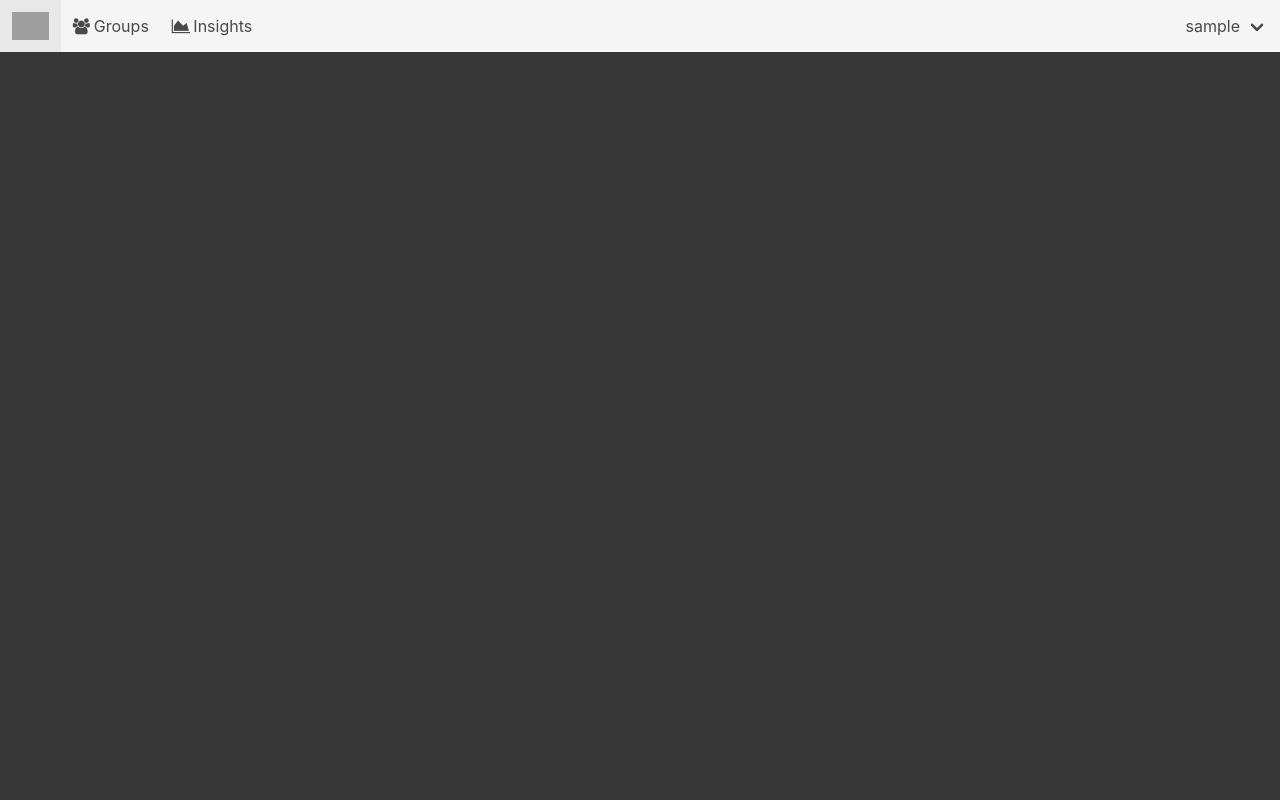
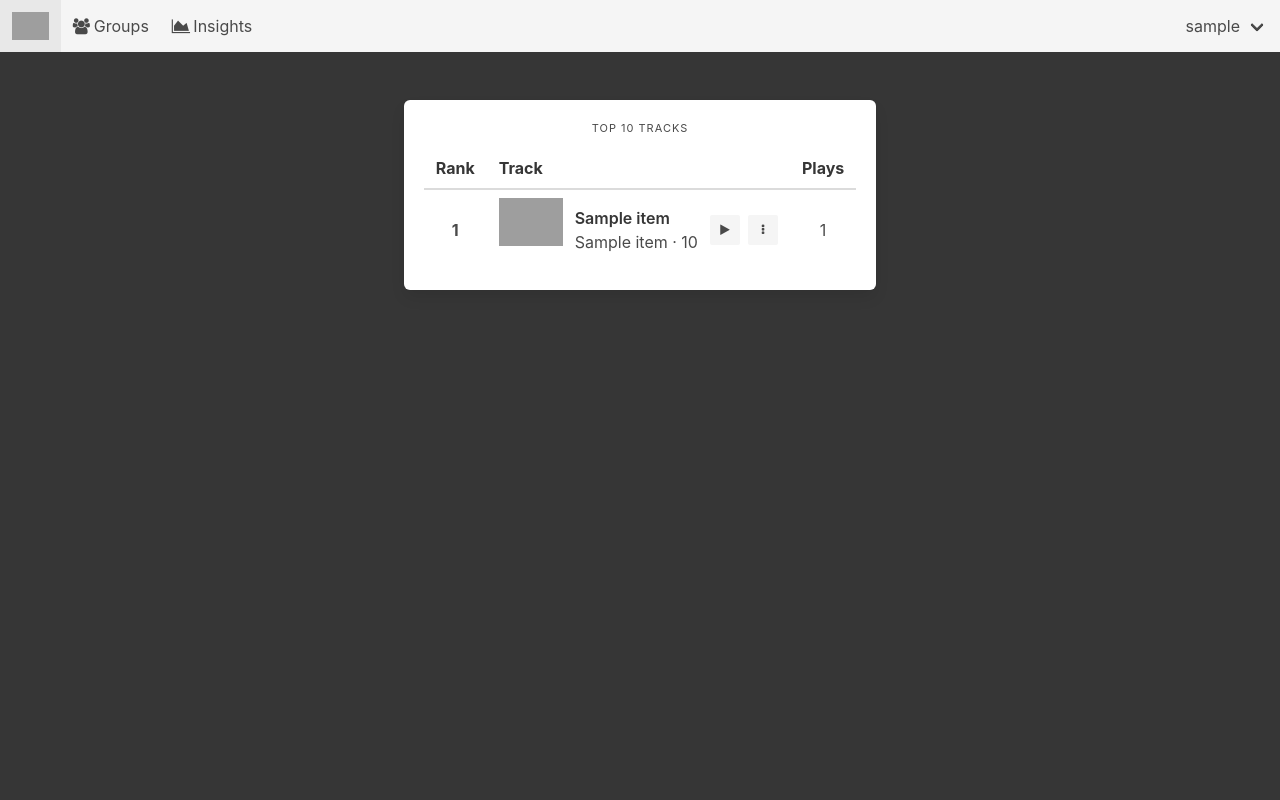
Before and after one commit to SongSwap-social/songswap-app, a Flask app: page /insights in a window 1280 px wide. Run offline with Flask 3, Linux system fonts and the light colour scheme; a user stored in the database is signed in; tables that the repository leaves empty hold one stand-in row (values such as "Sample post"); a database or web service that is not in the repository returns one stand-in record (values such as "Sample title"); data that the repository does not hold is empty; some libraries are stand-ins or nearby versions; grey boxes are pictures that could not be loaded.

Commit message:
Add /insights route to display user's top 10 tracks

```diff
--- a/app/blueprints/insights/routes.py
+++ b/app/blueprints/insights/routes.py
@@ -18,8 +18,8 @@ def home():
 
     # Send a GET request to the songswap-insights API with the user's ID as an argument
     response = requests.get(
-        f"http://127.0.0.1:5001/insights/top-tracks",
-        params={"user_id": user_id, "limit": TOP_LIMIT},
+        f"http://127.0.0.1:5001/insights/top/tracks/{user_id}",
+        params={"limit": TOP_LIMIT},
     )
 
     # If the response is not successful, raise an error
@@ -30,6 +30,12 @@ def home():
 
     # Get the response data as JSON
     data = response.json()
+
+    # Convert data['duration_ms'] to minutes and seconds
+    for track in data:
+        track[
+            "duration_str"
+        ] = f"{track['duration_ms'] // 60000}:{(track['duration_ms'] % 60000) // 1000:02}"
 
     # Render the template with the data
     # return render_template("insights.html", data=data)
@@ -57,10 +63,16 @@ def home_global():
     top_tracks = requests.get(
         "http://127.0.0.1:5001/insights/global/top/tracks", params={"limit": TOP_LIMIT}
     )
+    top_artists = requests.get(
+        "http://127.0.0.1:5001/insights/global/top/artists", params={"limit": TOP_LIMIT}
+    )
+
     top_tracks_json = top_tracks.json()
+    top_artists_json = top_artists.json()
     track_names = [track["track_name"] for track in top_tracks_json]
     artist_names = [track["artist_name"] for track in top_tracks_json]
     track_counts = [track["count"] for track in top_tracks_json]
+
     top_tracks = [
         {"track_name": track_name, "artist_name": artist_name, "count": count}
         for track_name, artist_name, count in zip(
@@ -68,8 +80,8 @@ def home_global():
         )
     ]
     top_artists = [
-        {"artist_name": artist_name, "count": count}
-        for artist_name, count in zip(artist_names, track_counts)
+        {"artist_name": artist["artist_name"], "count": artist["count"]}
+        for artist in top_artists_json
     ]
 
     # Send a GET request to the songswap-insights API with the user's ID as an argument
--- a/app/static/styles.css
+++ b/app/static/styles.css
@@ -5,3 +5,125 @@
 .is-fullheight {
   height: 100%;
 }
+
+.list {
+  color: #4a4a4a;
+  flex-direction: column;
+  display: flex
+}
+
+.list.has-hidden-images .list-item-image {
+  display: none
+}
+
+.list.has-hoverable-list-items .list-item:hover {
+  background-color: #fafafa
+}
+
+.list.has-overflow-ellipsis .list-item-content {
+  min-width: 0;
+  max-width: calc(var(--length)*1ch)
+}
+
+.list.has-overflow-ellipsis .list-item-content>* {
+  text-overflow: ellipsis;
+  white-space: nowrap;
+  overflow: hidden
+}
+
+@media (hover:hover) {
+  .list:not(.has-visible-pointer-controls) .list-item-controls {
+    opacity: 0;
+    visibility: hidden
+  }
+}
+
+.list-item {
+  align-items: center;
+  transition: background-color .125s ease-out;
+  display: flex;
+  position: relative
+}
+
+@media (hover:hover) {
+
+  .list-item:hover .list-item-controls,
+  .list-item:focus-within .list-item-controls {
+    opacity: initial;
+    visibility: initial
+  }
+}
+
+.list-item:not(.box) {
+  padding: .75em
+}
+
+.list-item:not(:last-child):not(.box) {
+  border-bottom: 1px solid #dbdbdb
+}
+
+@media screen and (max-width:768px) {
+  .list:not(.has-overflow-ellipsis) .list-item {
+    flex-wrap: wrap
+  }
+}
+
+.list-item-image {
+  flex-shrink: 0;
+  margin-right: .75em
+}
+
+@media screen and (max-width:768px) {
+  .list-item-image {
+    padding: .5rem 0
+  }
+}
+
+.list-item-content {
+  flex-direction: column;
+  flex-grow: 1;
+  display: flex
+}
+
+@media screen and (max-width:768px) {
+  .list-item-content {
+    padding: .5rem 0
+  }
+}
+
+.list-item-title {
+  color: #363636;
+  font-weight: 600
+}
+
+.list-item-description {
+  color: #7a7a7a
+}
+
+.list-item-controls {
+  flex-shrink: 0;
+  transition: opacity .125s ease-out
+}
+
+@media screen and (max-width:768px) {
+  .list-item-controls {
+    flex-wrap: wrap;
+    padding: .5rem 0
+  }
+}
+
+@media screen and (min-width:769px),
+print {
+  .list-item-controls {
+    padding-left: .75em
+  }
+
+  .list:not(.has-visible-pointer-controls) .list-item-controls {
+    height: 100%;
+    align-items: center;
+    padding-right: .75em;
+    display: flex;
+    position: absolute;
+    right: 0
+  }
+}
--- a/app/templates/insights.html
+++ b/app/templates/insights.html
@@ -2,12 +2,96 @@
 {% extends "base.html" %}
 
 {% block content %}
-<div id="main" style="width:600px;height:400px;"></div>
+<section class="container" id="playlist">
+    <section class="columns">
+        <!-- <div class="list has-overflow-ellipsis has-visible-pointer-controls has-hoverable-list-items"> -->
+        <div class="column">
+            <div class="box content">
+                <p class="heading has-text-centered">Top 10 Tracks</p>
+                <table id="top-tracks">
+                    <thead>
+                        <tr>
+                            <th>Rank</th>
+                            <th>Track</th>
+                            <th>Plays</th>
+                        </tr>
+                    </thead>
+                    <tbody>
+                        {% for track in tracks %}
+                        <tr>
+                            <td style="text-align:center; vertical-align:middle;font-weight:bold;">{{ loop.index }}</td>
+                            <td>
+                                <div class="level">
+                                    <div class="level-item level-left list-item-image" style="max-width:fit-content;">
+                                        <figure class="image is-64x64" style="margin-left:0;margin-right:0;">
+                                            <img src="https://ia801504.us.archive.org/35/items/mbid-2e999a18-f74d-49f4-8e01-d4f354ad5a32/mbid-2e999a18-f74d-49f4-8e01-d4f354ad5a32-30261100157.jpg"
+                                                alt="Friends That Break Your Heart">
+                                        </figure>
+                                    </div>
+
+                                    <div class="level-item list-item-content" style="align-items:start;">
+                                        <div class="list-item-title" style="text-overflow:ellipsis;">
+                                            {{ track.track_name }}
+                                        </div>
+
+                                        <div class="description">
+                                            {{ track.artist_name }} · {{ track.duration_str }}
+                                        </div>
+                                    </div>
+
+                                    <div class="level-item level-right list-item-controls">
+                                        <div class="buttons">
+                                            <button id="openModalButton" class="button is-small is-light is-hidden-mobile">
+                                                <span class="icon">
+                                                    <i class="fa fa-play"></i>
+                                                </span>
+                                            </button>
+
+                                            <button class="button is-small is-light">
+                                                <span class="icon">
+                                                    <i class="fa fa-ellipsis-v"></i>
+                                                </span>
+                                            </button>
+                                        </div>
+                                    </div>
+                                </div>
+                            </td>
+                            <td style="text-align:center; vertical-align:middle;">{{ track.count }}</td>
+                        </tr>
+                        {% endfor %}
+                    </tbody>
+                </table>
+            </div>
+        </div>
+    </section>
+
+    <div class="modal" id="myModal">
+        <div class="modal-background"></div>
+        <div class="modal-content">
+            <!-- Any other Bulma elements you want -->
+        </div>
+        <button class="modal-close is-large" aria-label="close"></button>
+    </div>
+
+</section>
+
+
+
+{% endblock %}
+
+{% block scripts %}
+
 <script src="https://cdn.jsdelivr.net/npm/echarts@5.4.2/dist/echarts.min.js"></script>
-<script type="text/javascript">
-    var chart = echarts.init(document.getElementById('main'));
-    var option = {{ chart| safe }};
-    chart.setOption(option);
+<script src="https://cdn.datatables.net/1.10.23/js/jquery.dataTables.min.js"></script>
+
+<script>
+    document.getElementById('openModalButton').addEventListener('click', function () {
+        document.getElementById('myModal').classList.add('is-active');
+    });
+
+    document.querySelector('.modal-close').addEventListener('click', function () {
+        document.getElementById('myModal').classList.remove('is-active');
+    });
 </script>
 
 {% endblock %}
```
